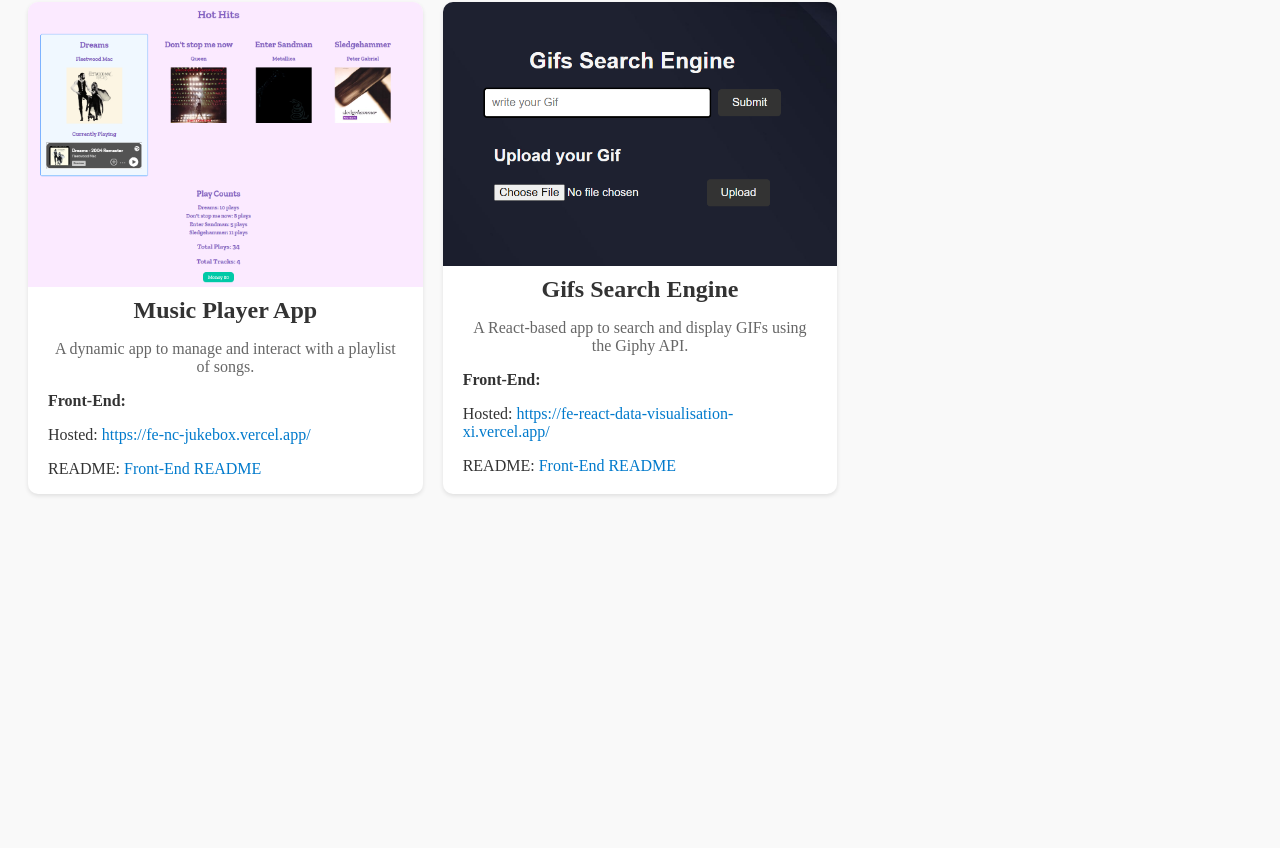
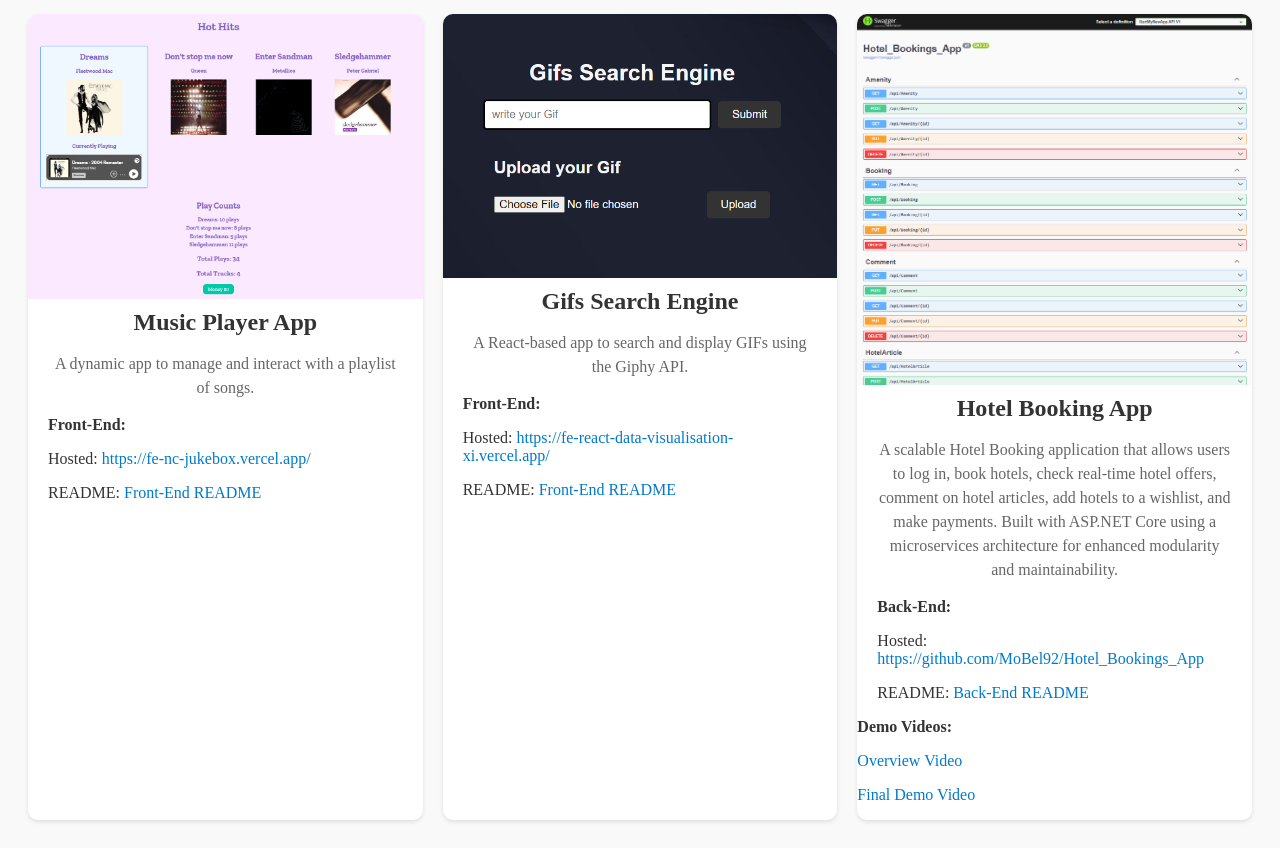
Before and after one commit to MoBel92/Bel-Mo-Portfolio, a React (Vite) app in the folder Portfolio/: page /projects in a window 1280 px wide. Shown: the part 852-1700 px from the top of the page. Before the commit the page ends 1374 px from the top, so only its background shows below. Built offline with nearby package versions, Linux system fonts and the light colour scheme.

Commit message:
i have added BookingsHotel Project

```diff
--- a/Portfolio/src/Components/Projects.jsx
+++ b/Portfolio/src/Components/Projects.jsx
@@ -57,6 +57,27 @@
       "https://github.com/MoBel92/fe-react-data-visualisation/blob/main/README.md",
     backEndLink: null,
     backEndReadme: null,
+  },
+  {
+    title: "Hotel Booking App",
+    description:
+      "A scalable Hotel Booking application that allows users to log in, book hotels, check real-time hotel offers, comment on hotel articles, add hotels to a wishlist, and make payments. Built with ASP.NET Core using a microservices architecture for enhanced modularity and maintainability.",
+    image: "/Hotel_Bookings_App.png",
+    frontEndLink: null,
+    frontEndReadme: null,
+    backEndLink: "https://github.com/MoBel92/Hotel_Bookings_App",
+    backEndReadme:
+      "https://github.com/MoBel92/Hotel_Bookings_App/blob/master/README.md",
+    demoLinks: [
+      {
+        label: "Overview Video",
+        url: "https://www.loom.com/share/c2e4a47bcfda40cea9df1db0e2864b84?sid=0b0b5212-a1b4-4a4c-995a-a24b6e453135",
+      },
+      {
+        label: "Final Demo Video",
+        url: "https://www.loom.com/share/b910dd94c35742bfaa14e18f14646f59?sid=8ac7078a-94c8-447d-bb5b-cf33b6669b8a",
+      },
+    ],
   },
 ];
 
@@ -141,6 +162,25 @@
                 )}
               </div>
             )}
+            {project.demoLinks && project.demoLinks.length > 0 && (
+              <div className="demo-links">
+                <p>
+                  <strong>Demo Videos:</strong>
+                </p>
+                {project.demoLinks.map((demo, demoIndex) => (
+                  <p key={demoIndex}>
+                    <a
+                      href={demo.url}
+                      target="_blank"
+                      rel="noopener noreferrer"
+                      className="project-link"
+                    >
+                      {demo.label}
+                    </a>
+                  </p>
+                ))}
+              </div>
+            )}
           </motion.div>
         ))}
       </div>
--- a/Portfolio/src/Design/Projects.css
+++ b/Portfolio/src/Design/Projects.css
@@ -27,13 +27,15 @@
 }
 
 .project-card:hover {
-  transform: scale(1.02);
+  transform: scale(1.05);
+  box-shadow: 0 4px 8px rgba(0, 0, 0, 0.2);
 }
 
 .project-image {
   width: 100%;
   height: auto;
   display: block;
+  object-fit: cover;
 }
 
 .project-title {
@@ -47,19 +49,24 @@
   padding: 0 20px;
   text-align: center;
   color: #666;
+  font-size: 1rem;
+  line-height: 1.5;
 }
 
 .project-links {
   padding: 0 20px;
+  margin-top: 10px;
 }
 
 .project-link {
   color: #007acc;
   text-decoration: none;
+  transition: color 0.3s;
 }
 
 .project-link:hover {
   text-decoration: underline;
+  color: #005f99;
 }
 
 @keyframes fadeIn {
@@ -85,4 +92,8 @@
   .project-description {
     font-size: 0.9rem;
   }
+
+  .project-links {
+    font-size: 0.85rem;
+  }
 }
```
Also changed, not shown: Portfolio/public/Hotel_Bookings_App.png (added).
